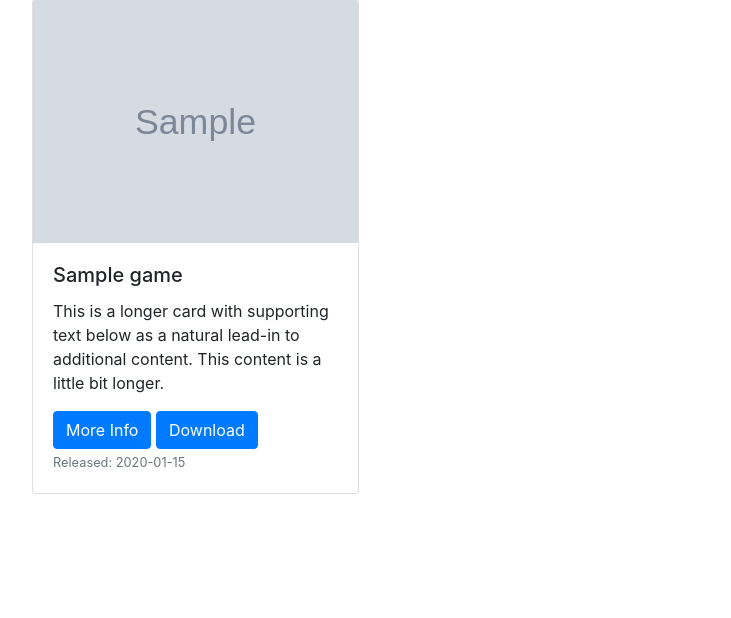
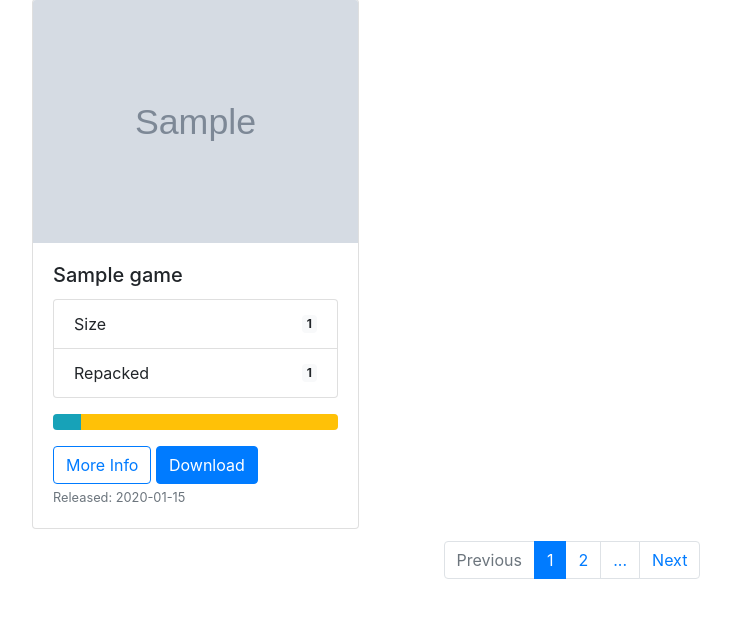
Before and after one commit to ralsuwaidi/Atlas, a Flask app: template templates/games/index.html in a window 1280 px wide. Shown: the part 81-699 px from the top of the page, without its empty margins (68-799 px from the left). Run offline with Flask 2, Linux system fonts and the light colour scheme; the template is opened without the code that fills it: most values are stand-ins (such as "Sample title", 1, 10 or a date in 2020); grey boxes marked "Sample" are stand-in pictures; some libraries are stand-ins or nearby versions.

Commit message:
pagination, same info card sizes

```diff
--- a/common/utils.py
+++ b/common/utils.py
@@ -43,6 +43,7 @@ class Utils:
             return magnet.split("btih:",1)[1]
         else:
             print("not magnet link")
+            return None
 
 
 if __name__ == "__main__":
--- a/templates/games/index.html
+++ b/templates/games/index.html
@@ -10,12 +10,33 @@
         alt="...">
       <div class="card-body">
         <h5 class="card-title">{{game.title}}</h5>
-        <p class="card-text">This is a longer card with supporting text below as a natural lead-in to additional
-          content. This content is a little bit longer.</p>
+
+
+        <ul class="list-group mb-3">
+          <li class="list-group-item d-flex justify-content-between align-items-center">
+            Size
+            <span class="badge badge-light">{{game.original_size}}</span>
+          </li>
+          <li class="list-group-item d-flex justify-content-between align-items-center">Repacked
+            <span class="badge badge-light">{{game.repack_size}}</span></li>
+        </ul>
+
+        {% if game.rawg.get_score()!=None %}
+        <div class="progress mb-3">
+          <div class="progress-bar bg-info" role="progressbar" style="width: {{game.rawg.get_score()}}%"
+            aria-valuenow="{{game.rawg.get_score()}}" aria-valuemin="0" aria-valuemax="100"></div>
+          <div class="progress-bar bg-warning" role="progressbar" style="width: {{100-game.rawg.get_score()}}%"
+            aria-valuenow="{{100-game.rawg.get_score()}}" aria-valuemin="0" aria-valuemax="100"></div>
+        </div>
+        {% endif %}
 
         <!-- Button  -->
-        <a class="btn btn-primary" href="{{ url_for('games.info', game_id=game._id) }}" role="button">More Info</a>
-        <button type="button" class="btn btn-primary" data-toggle="modal" data-target="#exampleModal">
+
+        <a class="btn btn-outline-primary" href="{{ url_for('games.info', game_id=game._id) }}" role="button">
+          More Info
+        </a>
+
+        <button class="btn btn-primary" data-toggle="modal" data-target="#exampleModal">
           Download
         </button>
 
@@ -25,14 +46,14 @@
           <div class="modal-dialog">
             <div class="modal-content">
               <div class="modal-header">
-                <h5 class="modal-title" id="exampleModalLabel">Game Info</h5>
+                <h5 class="modal-title" id="exampleModalLabel">Download Game</h5>
                 <button type="button" class="close" data-dismiss="modal" aria-label="Close">
                   <span aria-hidden="true">&times;</span>
                 </button>
               </div>
               <div class="modal-body">
-                <p>Repack Size: {{game.repack_size}} GB</p>
-                <p>Original Size: {{game.original_size}} GB</p>
+                <p>Are you sure you want to download?</p>
+                <p>The game will be downloaded to you selected harddrive</p>
               </div>
               <div class="modal-footer">
                 <button type="button" class="btn btn-secondary" data-dismiss="modal">Close</button>
@@ -53,7 +74,35 @@
   </div>
 
 
+  </nav>
+
   {% endfor %}
+
 </div>
 
-{% endblock %}
+<!-- Pagination -->
+
+<nav aria-label="Page navigation example">
+  <ul class="pagination justify-content-center">
+    {% if page-1 ==0 %}
+    <li class="page-item disabled">
+      {%  else %}
+    <li class="page-item">
+      {% endif %}
+      <a class="page-link" href="{{page-1}}">Previous</a></li>
+
+    {% if page-1 >1 %}
+    <li class="page-item"><a class="page-link" href="1">...</a></li>
+    {% endif %}
+
+    {% if page-1 !=0 %}
+    <li class="page-item"><a class="page-link" href="{{page-1}}">{{page-1}}</a></li>
+    {% endif %}
+    <li class="page-item active"><a class="page-link" href="{{page}}">{{page}}</a></li>
+    <li class="page-item"><a class="page-link" href="{{page+1}}">{{page+1}}</a></li>
+    <li class="page-item"><a class="page-link" href="{{page+1}}">...</a></li>
+    <li class="page-item"><a class="page-link" href="{{page+1}}">Next</a></li>
+  </ul>
+
+
+  {% endblock %}
```
Also changed, not shown: game_app.py (+7 -4 lines), models/games/game.py (+5 -3 lines), models/games/rawg.py (+22 -1 lines), models/games/scrape.py (+24 -1 lines), models/transmission.py (+6 -2 lines), templates/games/info.html (+6 -5 lines), views/games.py (+13 -3 lines).
